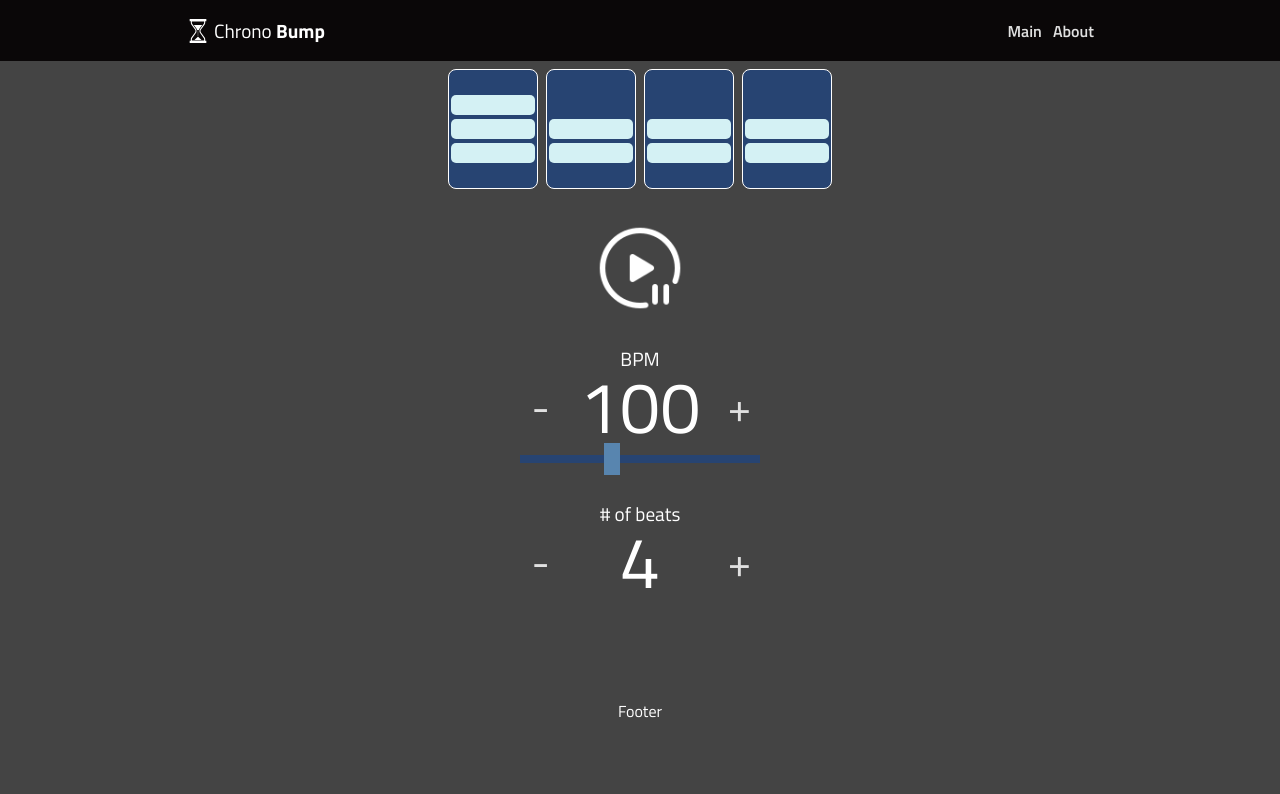
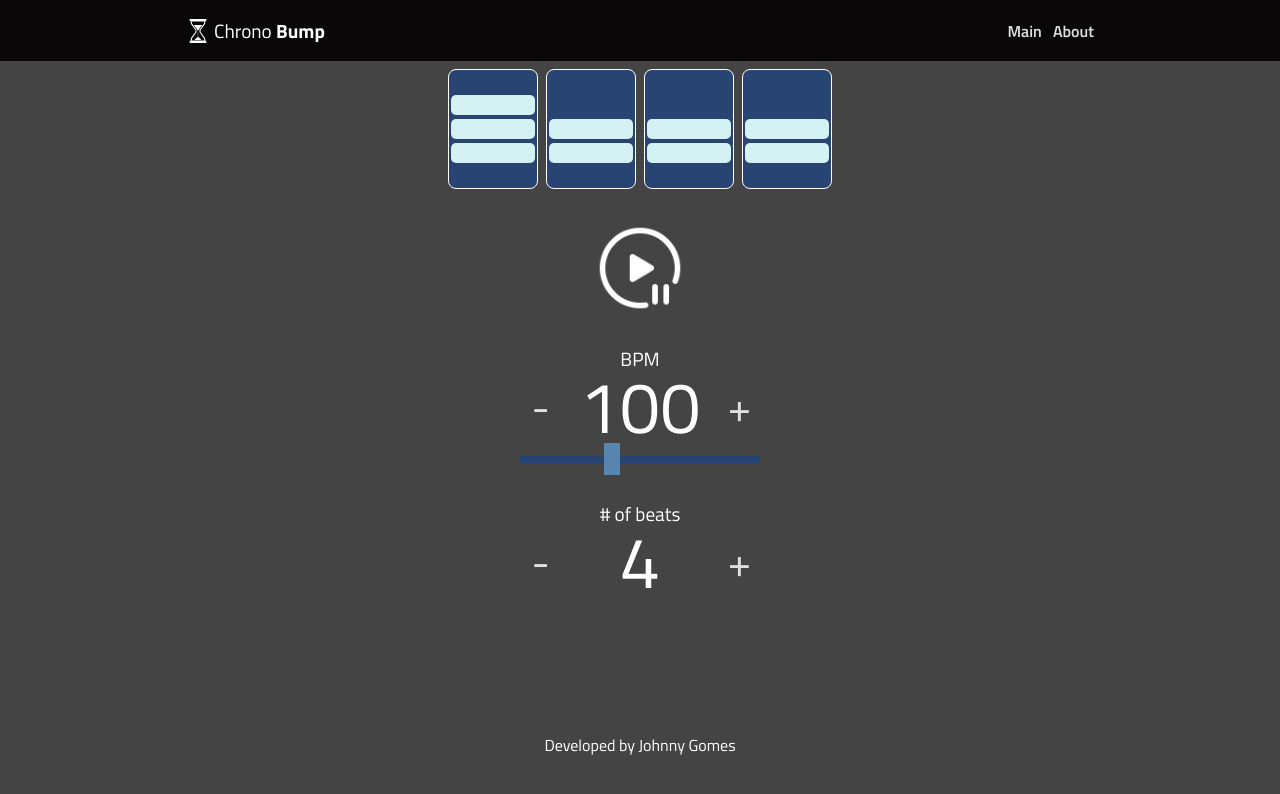
Before and after one commit to johnnysn/legacy-chrono-bump, a React (Vite) app: page / in a window 1280 px wide. Shown: the top 794 px of the page. Built offline with nearby package versions, Linux system fonts and the light colour scheme.

Commit message:
feat: Style app footer

```diff
--- a/src/components/Layout/Footer.jsx
+++ b/src/components/Layout/Footer.jsx
@@ -3,7 +3,7 @@ import './Footer.css';
 const Footer = () => {
   return <footer className='footer'>
     <div className="footer-inner">
-      Footer
+      Developed by Johnny Gomes
     </div>
   </footer>;
 };
--- a/src/components/Layout/Main.css
+++ b/src/components/Layout/Main.css
@@ -1,6 +1,7 @@
 .main {
   display: flex;
   justify-content: center;
+  min-height: 80vh;
 }
 
 .main-inner {
```
